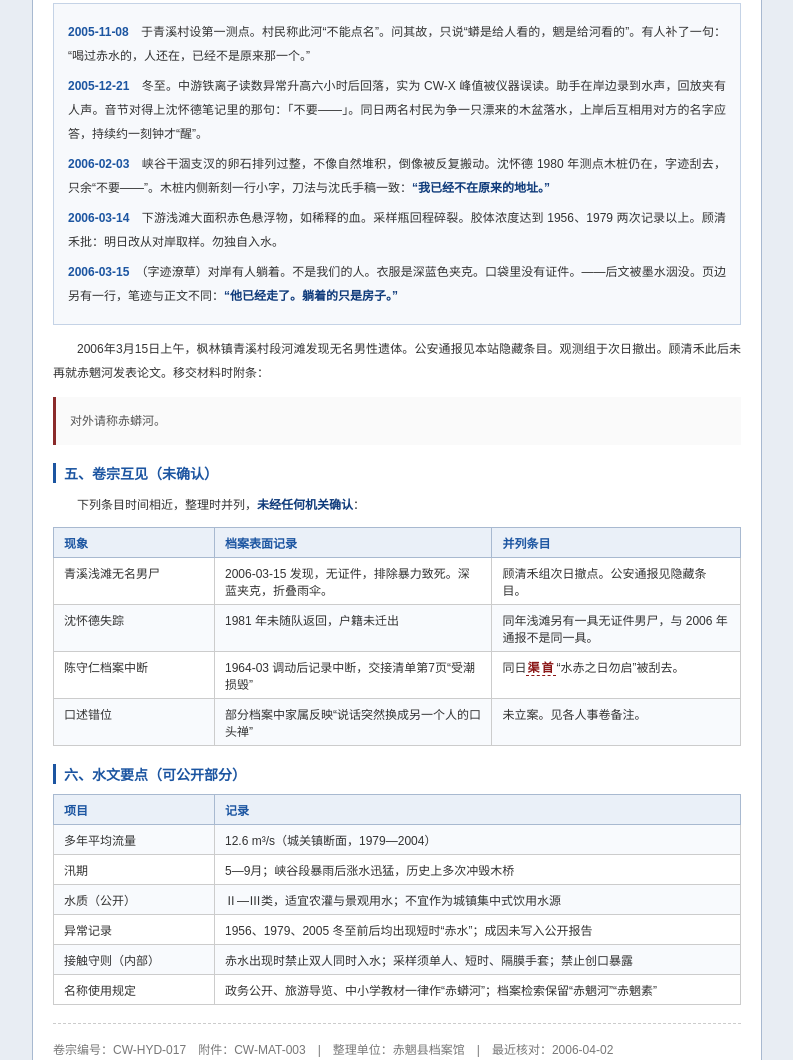
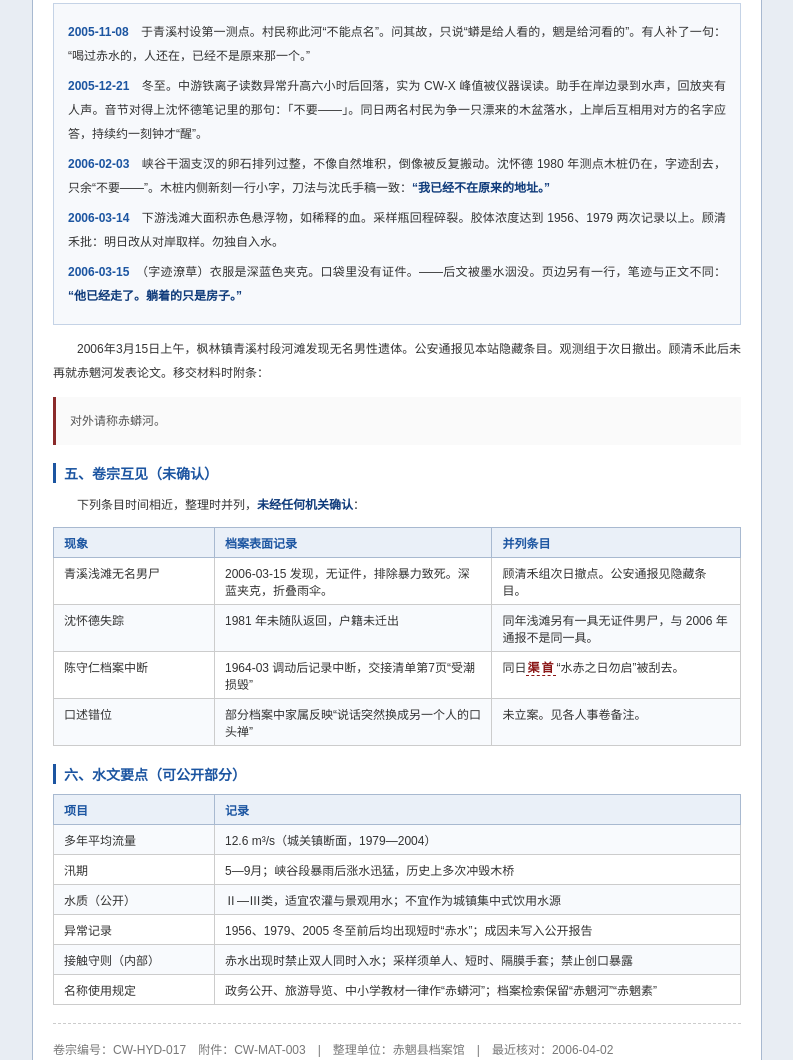
Before and after one commit to xiaolian1016/hypothesis, a plain HTML site: page 2006/chiwanghe.html in a window 1280 px wide. Shown: the part 1926-2986 px from the top of the page, without its empty margins (358-1151 px from the left). Drawn offline with Linux system fonts and the light colour scheme.

Commit message:
Add files via upload

```diff
--- a/2006/chiwanghe.html
+++ b/2006/chiwanghe.html
@@ -509,7 +509,7 @@
                 <p><span class="log-date">2005-12-21</span>　冬至。中游铁离子读数异常升高六小时后回落，实为 CW-X 峰值被仪器误读。助手在岸边录到水声，回放夹有人声。音节对得上沈怀德笔记里的那句：「不要——」。同日两名村民为争一只漂来的木盆落水，上岸后互相用对方的名字应答，持续约一刻钟才“醒”。</p>
                 <p><span class="log-date">2006-02-03</span>　峡谷干涸支汊的卵石排列过整，不像自然堆积，倒像被反复搬动。沈怀德 1980 年测点木桩仍在，字迹刮去，只余“不要——”。木桩内侧新刻一行小字，刀法与沈氏手稿一致：<strong>“我已经不在原来的地址。”</strong></p>
                 <p><span class="log-date">2006-03-14</span>　下游浅滩大面积赤色悬浮物，如稀释的血。采样瓶回程碎裂。胶体浓度达到 1956、1979 两次记录以上。顾清禾批：明日改从对岸取样。勿独自入水。</p>
-                <p><span class="log-date">2006-03-15</span>　（字迹潦草）对岸有人躺着。不是我们的人。衣服是深蓝色夹克。口袋里没有证件。——后文被墨水洇没。页边另有一行，笔迹与正文不同：<strong>“他已经走了。躺着的只是房子。”</strong></p>
+                <p><span class="log-date">2006-03-15</span>　（字迹潦草）衣服是深蓝色夹克。口袋里没有证件。——后文被墨水洇没。页边另有一行，笔迹与正文不同：<strong>“他已经走了。躺着的只是房子。”</strong></p>
             </div>
 
             <p>2006年3月15日上午，枫林镇青溪村段河滩发现无名男性遗体。公安通报见本站隐藏条目。观测组于次日撤出。顾清禾此后未再就赤魍河发表论文。移交材料时附条：</p>
```
